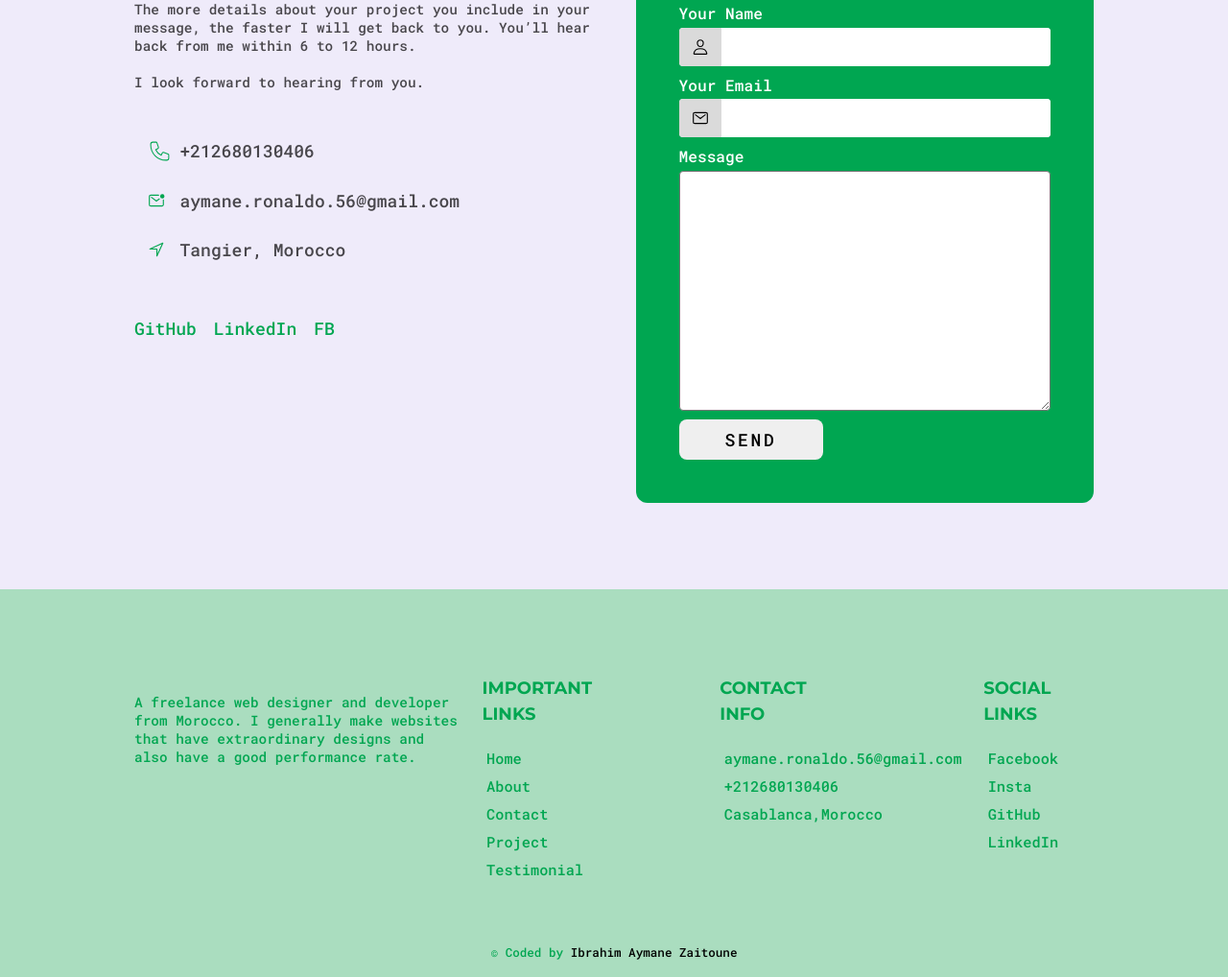
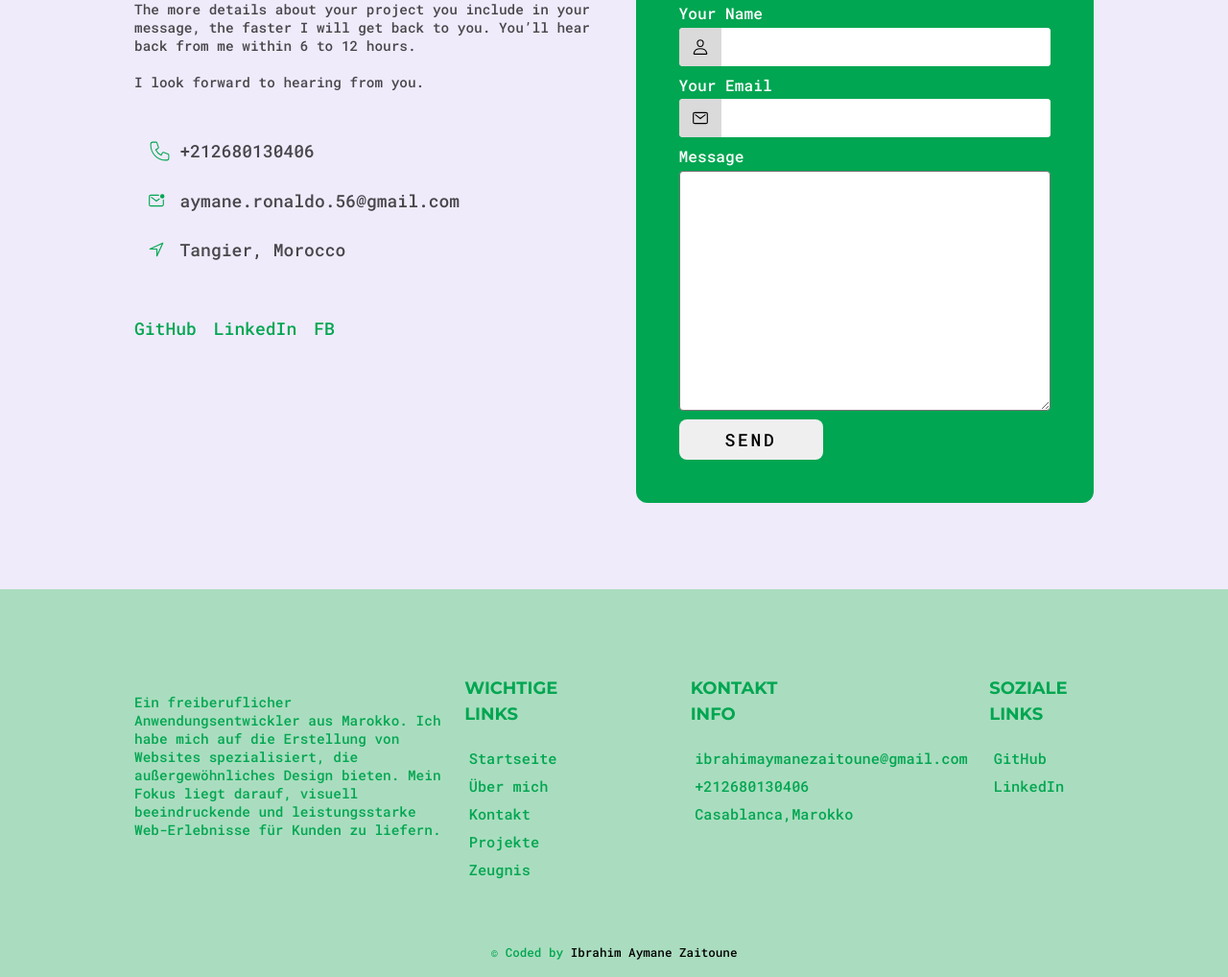
Before and after one commit to ibrahimaymanezaitoune/ibrahimaymanezaitoune.github.io, a plain HTML site: page contact.html in a window 1280 px wide. Shown: the part 310-1328 px from the top of the page at 96% size. Drawn offline with nearby package versions, Linux system fonts and the light colour scheme.

Commit message:
Update contact.html

```diff
--- a/contact.html
+++ b/contact.html
@@ -128,32 +128,30 @@ I look forward to hearing from you.</p>
           <div class="logo"><a href="#">
               <img src="./image/light-logo.svg" alt="">
             </a></div>
-          <p>A freelance web designer and developer from Morocco. I generally make websites that have extraordinary designs and also have a good performance rate. </p>
+          <p>Ein freiberuflicher Anwendungsentwickler aus Marokko. Ich habe mich auf die Erstellung von Websites spezialisiert, die außergewöhnliches Design bieten. Mein Fokus liegt darauf, visuell beeindruckende und leistungsstarke Web-Erlebnisse für Kunden zu liefern. </p>
         </div>
         <div class="col-2">
-          <h2 class="column-heading">Important<br>Links</h2>
+          <h2 class="column-heading">Wichtige<br>Links</h2>
           <ul>
-            <li><a href="./index.html#home">Home</a></li>
-            <li><a href="./index.html#about">About</a></li>
-            <li><a href="./contact.html">Contact</a></li>
-            <li><a href="./index.html#Project">Project</a></li>
-            <li><a href="./index.html#testimonial">Testimonial</a></li>
+            <li><a href="./index.html#batal">Startseite</a></li>
+            <li><a href="./index.html#about">Über mich</a></li>
+            <li><a href="./contact.html">Kontakt</a></li>
+            <li><a href="./index.html#Projects">Projekte</a></li>
+            <li><a href="./index.html#testimonial">Zeugnis</a></li>
           </ul>
         </div>
         <div class="col-3">
-          <h2 class="column-heading">Contact<br>Info</h2>
+          <h2 class="column-heading">Kontakt<br>Info</h2>
           <ul>
-            <li><a href="#">aymane.ronaldo.56@gmail.com</a></li>
+            <li><a href="#">ibrahimaymanezaitoune@gmail.com</a></li>
             <li><a href="#">+212680130406</a></li>
-            <li><a href="#">Casablanca,Morocco</a></li>
+            <li><a href="#">Casablanca,Marokko</a></li>
           </ul>
         </div>
         <div class="col-4">
-          <h2 class="column-heading">Social<br>Links</h2>
+          <h2 class="column-heading">Soziale<br>Links</h2>
           <ul>
-            <li><a href="https://www.facebook.com/aigle.aymane" target="profil">Facebook</a></li>
-            <li><a href="https://www.instagram.com/aigle_06" target="profil">Insta</a></li>
-            <li><a href="https://github.com/Aigle06" target="profil">GitHub</a></li>
+            <li><a href="https://github.com/ibrahimaymanezaitoune" target="profil">GitHub</a></li>
             <li><a href="https://www.linkedin.com/in/aymane-zaitoune-877542199" target="profil">LinkedIn</a></li>
           </ul>
         </div>
@@ -162,9 +160,8 @@ I look forward to hearing from you.</p>
   </section>
   <section id="copyright">
     <div class="container">
-      <p> &copy; Coded by <a href="https://www.linkedin.com/in/aymane-zaitoune-877542199" target="profil">Ibrahim Aymane Zaitoune</a></p>
+      <p style="color: #00A651"> &copy; Coded by <a href="https://www.linkedin.com/in/aymane-zaitoune-877542199" target="profil">Ibrahim Aymane Zaitoune</a></p>
     </div>
   </section>
-
   <script src="./app.js"></script>
 </body>
```
